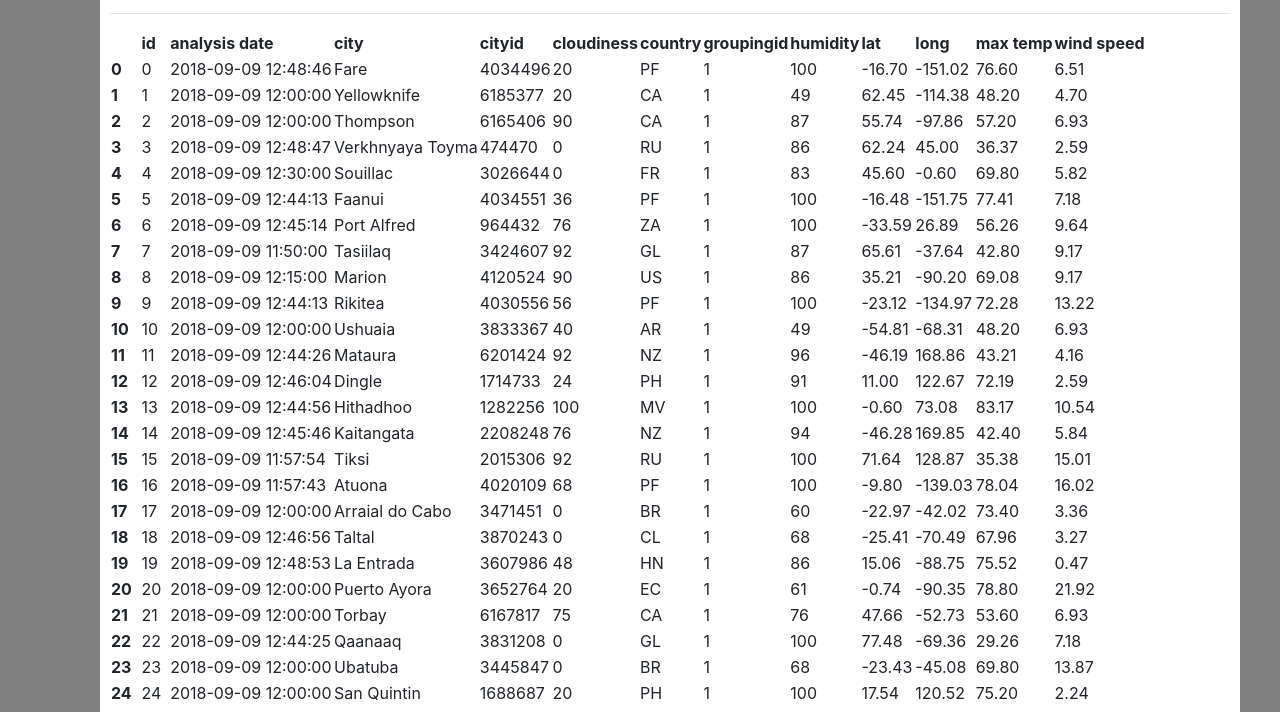
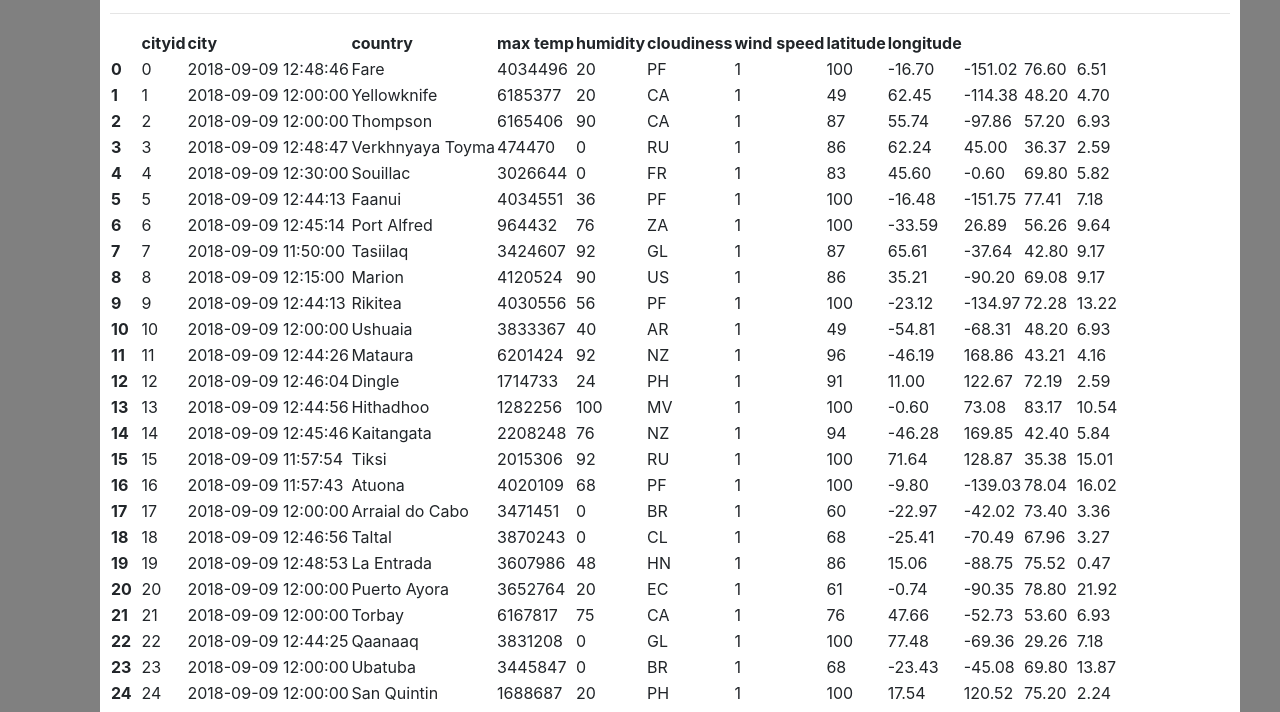
Before and after one commit to jehixson3/Weather-Data-Dashboard, a plain HTML site: page WebVisualizations/data.html in a window 1280 px wide. Shown: the part 253-965 px from the top of the page. Drawn offline with nearby package versions, Linux system fonts and the light colour scheme.

Commit message:
Got a lot done

```diff
--- a/WebVisualizations/data.html
+++ b/WebVisualizations/data.html
@@ -19,21 +19,19 @@
         <!-- Navigation Section -->
         <div class="navigation">
                 <nav class="navbar navbar-expand-lg navbar-light">
-          <div class="=countainer-fluid"
                   <a class="navbar-brand" style="background-color: #0BADA6;" href="index.html">Latitude</a>
                   <button class="navbar-toggler  border border-white" type="button" data-toggle="collapse" data-target="#navbarNavDropdown"
                     aria-controls="navbarNavDropdown" aria-expanded="false" aria-label="Toggle navigation">
                     <span class="navbar-toggler-icon"></span>
                   </button>
-          </div>
                   <div class="collapse navbar-collapse" id="navbarNavDropdown">
                     <ul class="navbar-nav ml-auto">
                       <li class="nav-item dropdown active">
-                <a class="nav-link dropdown-toggle" href="" id="navbarDropdownMenuLink" data-toggle="dropdown"
+                        <a class="nav-link dropdown-toggle" href="index.html" id="navbarDropdownMenuLink" data-toggle="dropdown"
                           aria-haspopup="true" aria-expanded="false">
                           Plots
                         </a>
-                    <div class="dropdown-menu" aria-labelledby="navbarDropdownMenuLink">
+                            <div class="dropdown-menu active" aria-labelledby="navbarDropdownMenuLink">
                                 <a class="dropdown-item" href="temp.html">Max Temperature</a>
                                 <a class="dropdown-item" href="humid.html">Humidity</a>
                                 <a class="dropdown-item" href="clouds.html">Cloudiness</a>
@@ -64,18 +62,15 @@
                                     <thead>
                                     <tr>
                                         <th></th>
-                                        <th>id</th>
-                                        <th>analysis date</th>
+                                        <th>cityid</th>
                                         <th>city</th>
-                                        <th>cityid</th>
+                                        <th>country</th>
+                                        <th>max temp</th>
+                                        <th>humidity</th>
                                         <th>cloudiness</th>
-                                        <th>country</th>
-                                        <th>groupingid</th>
-                                        <th>humidity</th>
-                                        <th>lat</th>
-                                        <th>long</th>
-                                        <th>max temp</th>
                                         <th>wind speed</th>
+                                        <th>latitude</th>
+                                        <th>longitude</th>
                                     </tr>
                                     </thead>
                                     <tbody>
```
Also changed, not shown: 2 other files. Lines whose indentation alone changed are shown as unchanged.
